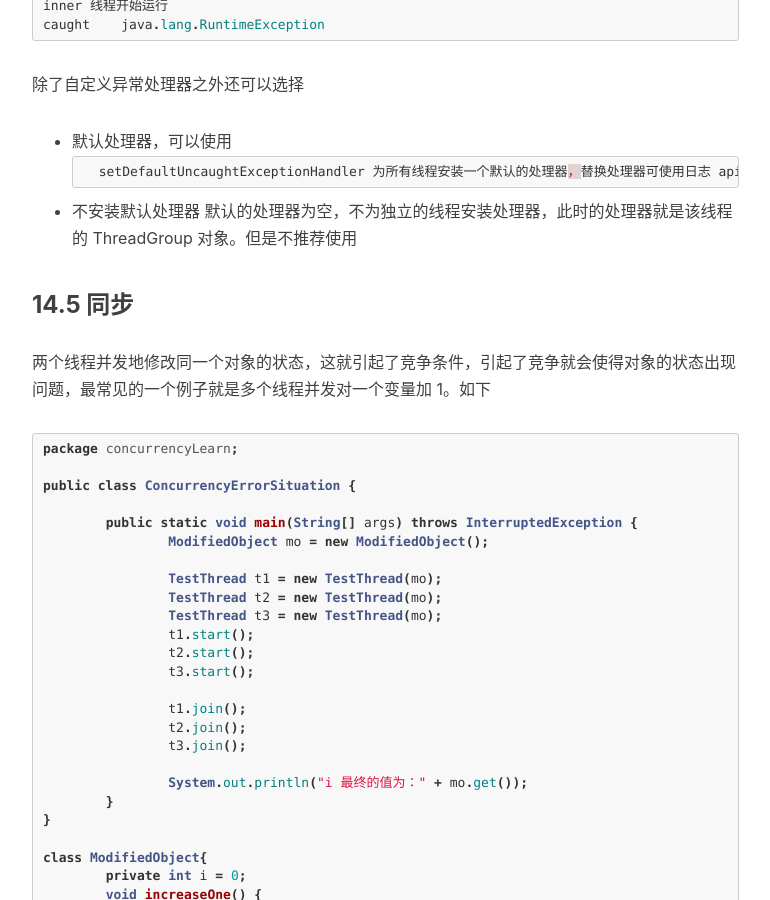
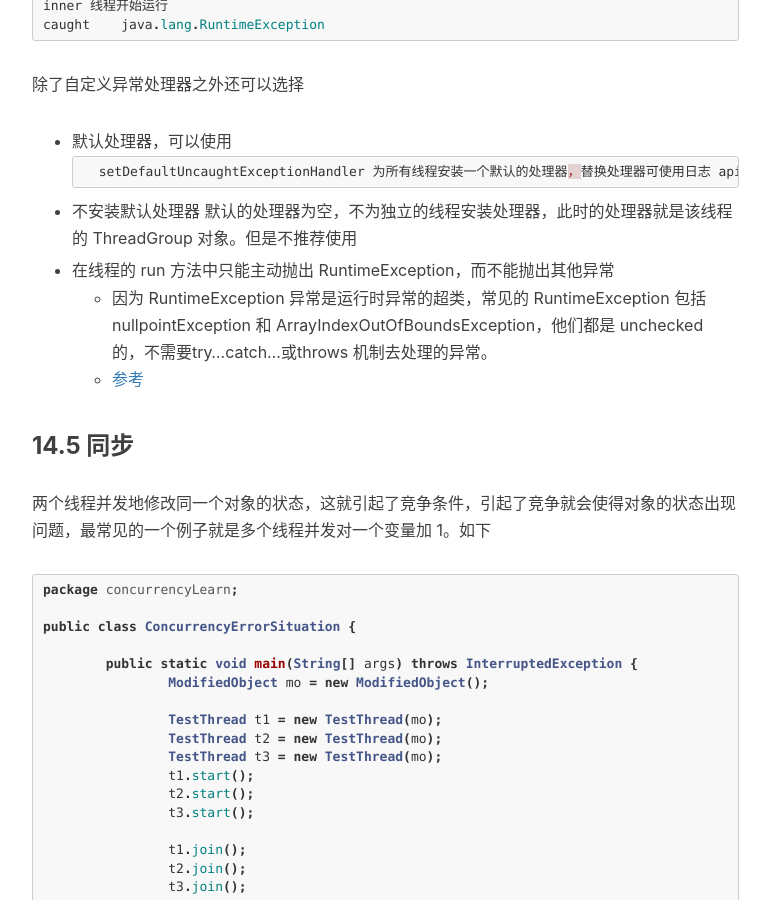
Before and after one commit to shihunyewu/shihunyewu.github.io, a Jekyll site: the page built from _posts/2018-05-29-Java-Learn-MultiThread.md, in a window 1280 px wide and 900 px high, scrolled down 7337 px. Shown: the whole window, without its empty margins (233-1003 px from the left). Built offline with Jekyll 4.4.1, drawn with Linux system fonts in a browser that asks for light colours; nearby versions of some CDN libraries; comment, search, counter and statistics services are not loaded.

Commit message:
添加 runtimeException 解释

````diff
--- a/_posts/2018-05-29-Java-Learn-MultiThread.md
+++ b/_posts/2018-05-29-Java-Learn-MultiThread.md
@@ -309,6 +309,11 @@ caught    java.lang.RuntimeException
 ```
 * 不安装默认处理器
     默认的处理器为空，不为独立的线程安装处理器，此时的处理器就是该线程的 ThreadGroup 对象。但是不推荐使用
+
+* 在线程的 run 方法中只能主动抛出 RuntimeException，而不能抛出其他异常
+    * 因为 RuntimeException 异常是运行时异常的超类，常见的 RuntimeException 包括 nullpointException 和 ArrayIndexOutOfBoundsException，他们都是 unchecked 的，不需要try...catch...或throws 机制去处理的异常。
+    * [参考](https://www.cnblogs.com/jtlgb/p/5985120.html)
+
 
 ### 14.5 同步
 两个线程并发地修改同一个对象的状态，这就引起了竞争条件，引起了竞争就会使得对象的状态出现问题，最常见的一个例子就是多个线程并发对一个变量加 1。如下
````
